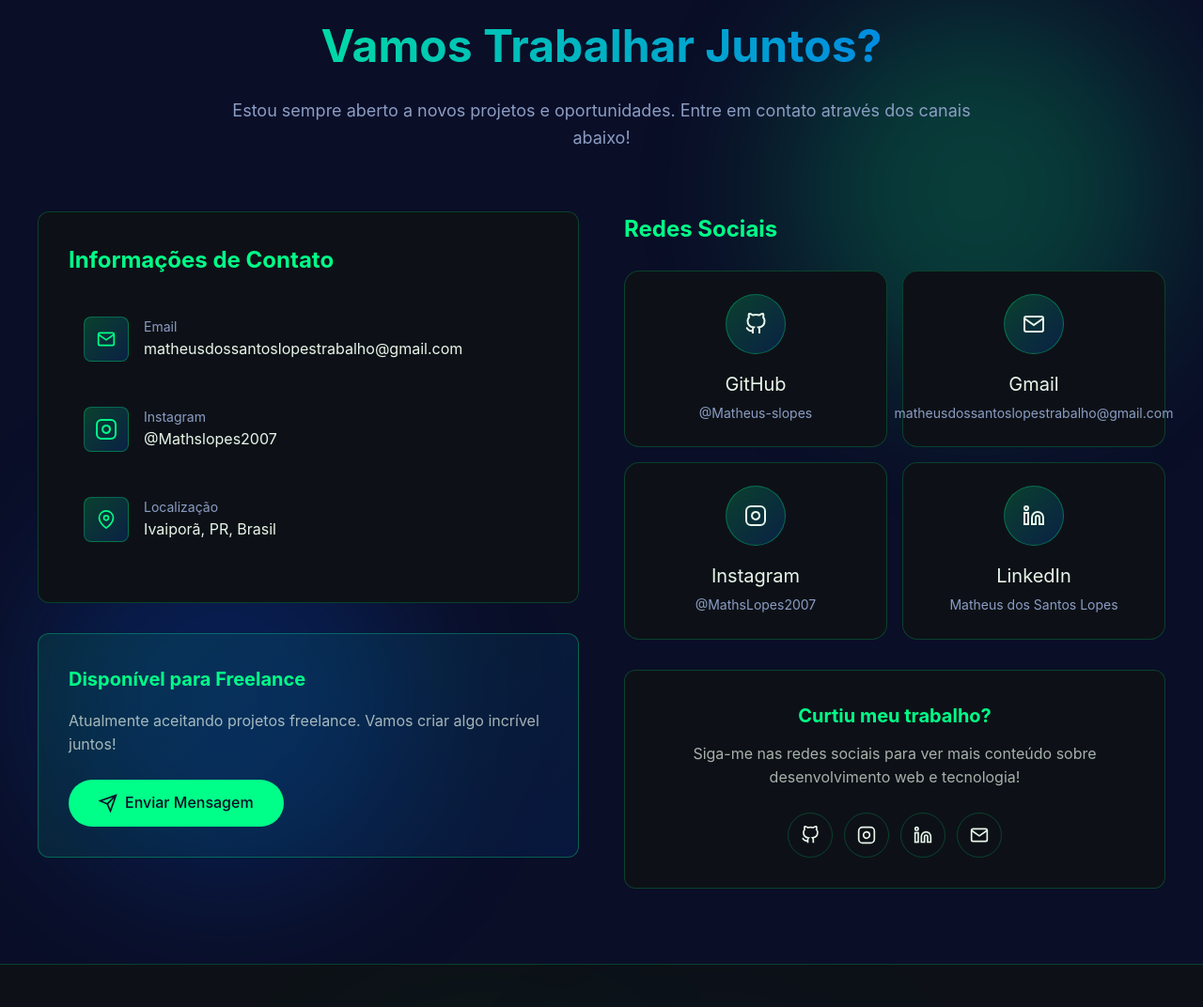
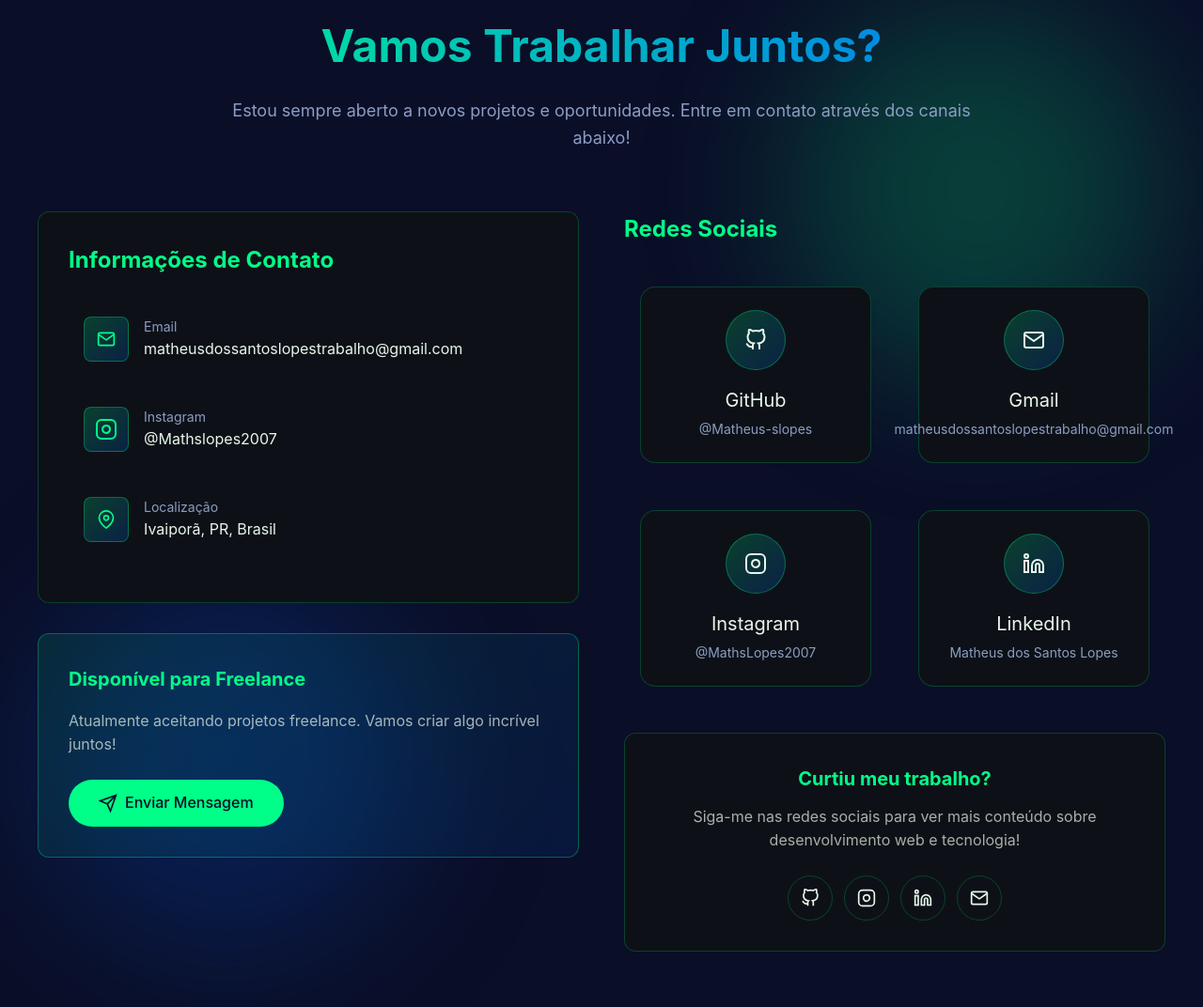
Before and after one commit to matheus-slopes/Portfolio_Matheus_slopes, a plain HTML site: page index.html in a window 1280 px wide. Shown: the part 4060-5132 px from the top of the page at 94% size. Drawn offline with Linux system fonts and the light colour scheme.

Commit message:
Update styles.css

```diff
--- a/styles.css
+++ b/styles.css
@@ -1168,6 +1168,7 @@ section {
 }
 
 .social-card {
+  margin:6%;
   background: var(--card);
   border: 1px solid var(--border);
   border-radius: 16px;
@@ -1230,6 +1231,7 @@ section {
 }
 
 .social-username {
+  overflow-wrap: break-word;
   font-size: 0.875rem;
   color: var(--muted-foreground);
 }
```
